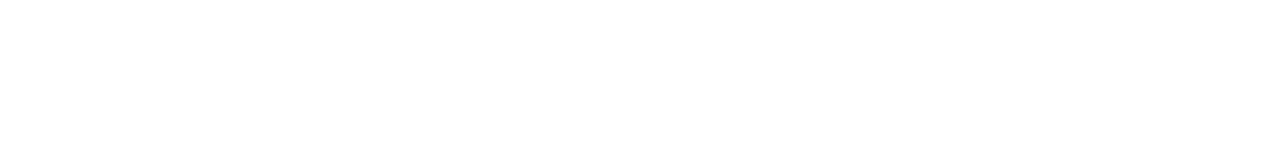
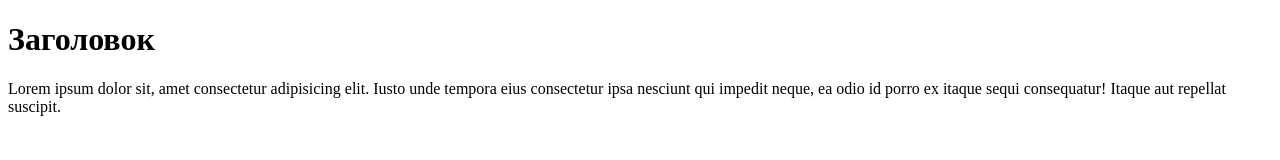
Before and after one commit to BSadanov/test, a plain HTML site: page index.html in a window 1280 px wide. Drawn offline with Linux system fonts and the light colour scheme.

Commit message:
Update index.html

```diff
--- a/index.html
+++ b/index.html
@@ -7,6 +7,7 @@
     <link rel="stylesheet" href="style.css">
 </head>
 <body>
-
+    <h1>Заголовок</h1>
+    <p>Lorem ipsum dolor sit, amet consectetur adipisicing elit. Iusto unde tempora eius consectetur ipsa nesciunt qui impedit neque, ea odio id porro ex itaque sequi consequatur! Itaque aut repellat suscipit.</p>
 </body>
 </html>
```
